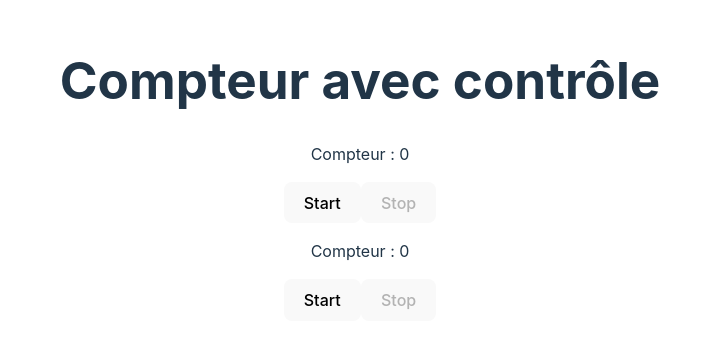
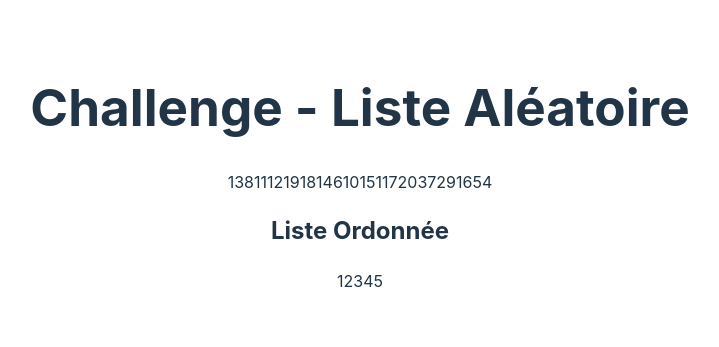
Before and after one commit to Zeikrom251/3WA-FSD-EX-React-demo, a React (Vite) app: page / in a window 1280 px wide. Shown: the part 231-578 px from the top of the page, without its empty margins (280-999 px from the left). Built offline with nearby package versions, Linux system fonts and the light colour scheme.

Commit message:
🆕 Exercice : Challenge 2

```diff
--- a/src/App.jsx
+++ b/src/App.jsx
@@ -1,12 +1,17 @@
 import "./App.css"
-import Counter from "./components/Counter"
+import RandomList from "./components/RandomList"
+import SortedList from "./components/SortedList"
+import generateRandomNumbers from "./utils/generateRandomNumbers"
 
 function App() {
+  const randomNumbers = generateRandomNumbers()
+  const sortedNumbers = [...randomNumbers].sort((a, b) => a - b)
   return (
-    <div>
-      <h1>Compteur avec contrôle</h1>
-      <Counter increment={1} />
-      <Counter increment={2} />
+    <div className="flex flex-col items-center gap-6 p-10">
+      <h1 className="text-3xl font-bold">Challenge - Liste Aléatoire</h1>
+      <RandomList numbers={randomNumbers} />
+      <h2 className="text-2xl mt-4">Liste Ordonnée</h2>
+      <SortedList numbers={sortedNumbers} />
     </div>
   )
 }
--- a/src/components/Counter.jsx
+++ /dev/null
@@ -1,36 +0,0 @@
-import { useEffect } from "react"
-import { useState } from "react"
-
-const Counter = ({ increment }) => {
-  const [count, setCount] = useState(0)
-  const [isRunning, setIsRunning] = useState(false)
-
-  useEffect(() => {
-    if (!isRunning) return
-
-    const interval = setInterval(() => {
-      setCount((prevCount) => {
-        if (prevCount + increment >= 20) {
-          setIsRunning(false)
-          return 20
-        }
-        return prevCount + increment
-      })
-    }, 1000)
-    return () => clearInterval(interval)
-  }, [isRunning, increment])
-
-  return (
-    <div>
-      <p>Compteur : {count}</p>
-      <button onClick={() => setIsRunning(true)} disabled={isRunning}>
-        Start
-      </button>
-      <button onClick={() => setIsRunning(false)} disabled={!isRunning}>
-        Stop
-      </button>
-    </div>
-  )
-}
-
-export default Counter
--- /dev/null
+++ b/src/components/RandomList.jsx
@@ -0,0 +1,11 @@
+const RandomList = ({ numbers }) => {
+  return (
+    <div className="list flex gap-2 text-lg font-bold">
+      {numbers.map((num, index) => (
+        <span key={index}>{num}</span>
+      ))}
+    </div>
+  )
+}
+
+export default RandomList
--- /dev/null
+++ b/src/components/SortedList.jsx
@@ -0,0 +1,27 @@
+import { useEffect } from "react"
+import { useState } from "react"
+
+const SortedList = ({ numbers }) => {
+  const [sortedNumbers, setSortedNumbers] = useState([])
+  const [index, setIndex] = useState(0)
+
+  useEffect(() => {
+    if (index < numbers.length) {
+      const timer = setTimeout(() => {
+        setSortedNumbers(numbers.slice(0, index + 1))
+        setIndex(index + 1)
+      }, 1000)
+      return () => clearTimeout(timer)
+    }
+  }, [index, numbers])
+
+  return (
+    <div className="list flex gap-2 text-lg font-bold text-blue-500">
+      {sortedNumbers.map((num, index) => (
+        <span key={index}>{num}</span>
+      ))}
+    </div>
+  )
+}
+
+export default SortedList
--- /dev/null
+++ b/src/utils/generateRandomNumbers.js
@@ -0,0 +1,13 @@
+const generateRandomNumbers = () => {
+  let numbers = []
+
+  while (numbers.length < 20) {
+    let num = Math.floor(Math.random() * 20) + 1
+    if (!numbers.includes(num)) {
+      numbers.push(num)
+    }
+  }
+  return numbers
+}
+
+export default generateRandomNumbers
```
